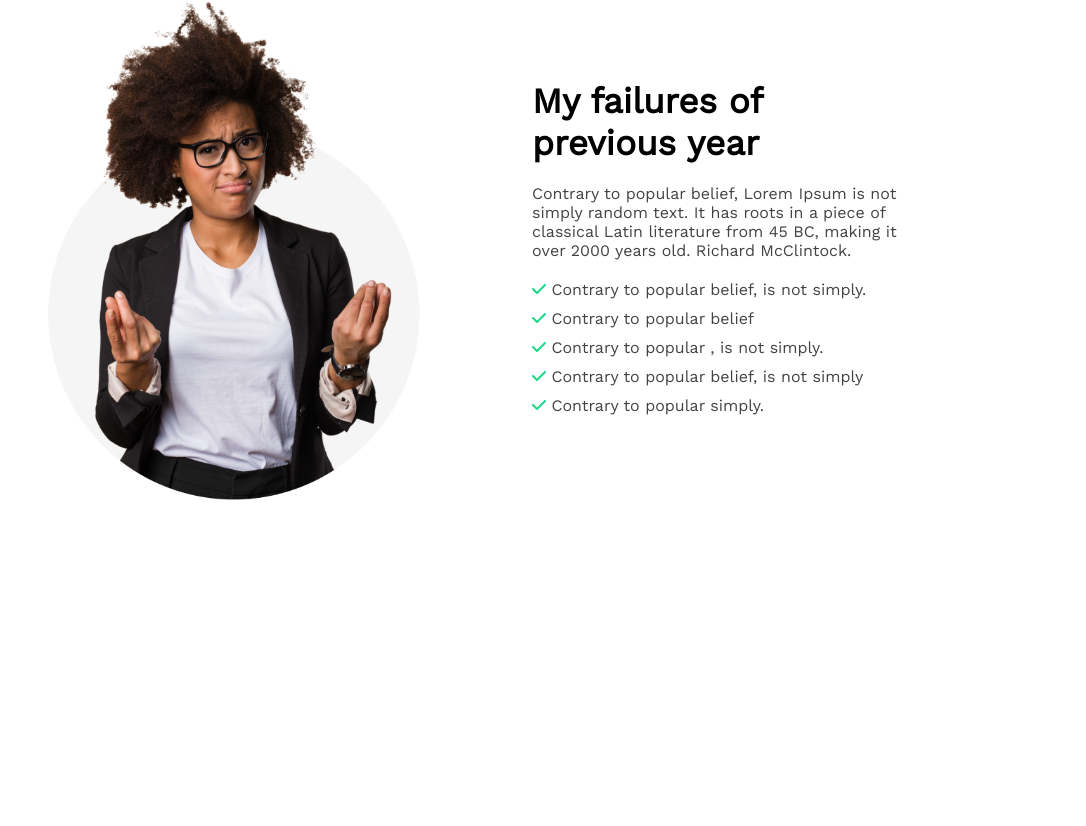
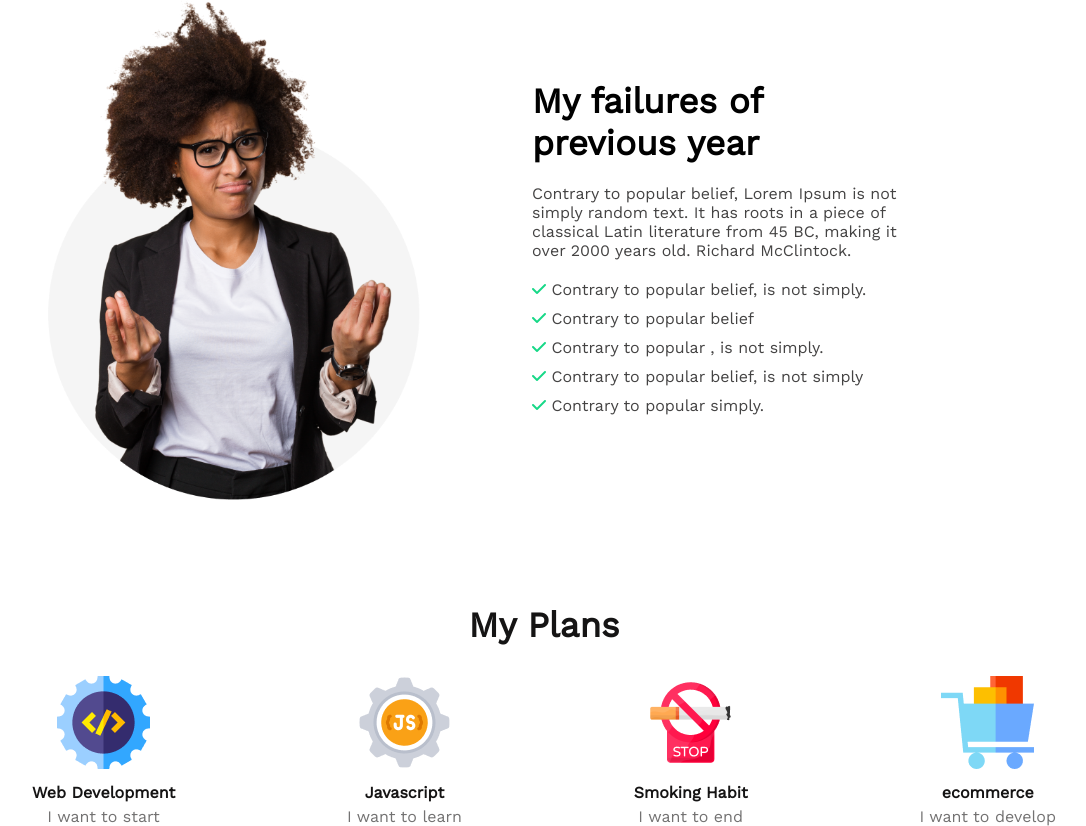
Before and after one commit to arminsultana05/new-year-assignment1, a plain HTML site: page index.html in a window 1280 px wide. Shown: the part 659-1485 px from the top of the page, without its empty margins (96-1182 px from the left). Before the commit the page ends 1163 px from the top, so only its background shows below. Drawn offline with nearby package versions, Linux system fonts and the light colour scheme.

Commit message:
skill section added

```diff
--- a/index.html
+++ b/index.html
@@ -54,6 +54,40 @@
         </div>
     </section>
 
+    <!-- My Plan Sections -->
+
+    <section class="plan-section">
+        <h1>My Plans</h1>
+        <div class="skill-section">
+            <div class="development">
+                <img src="./images/icons/web.png" alt="">
+                <h4>Web Development</h4>
+                <p>I want to start</p>
+
+            </div>
+            <div class="development">
+                <img src="./images/icons/js.png" alt="">
+                <h4>Javascript</h4>
+                <p>I want to learn</p>
+
+            </div>
+            <div class="development">
+                <img src="./images/icons/smoke.png" alt="">
+                <h4>Smoking Habit</h4>
+                <p>I want to end</p>
+
+            </div>
+            <div class="development">
+                <img src="./images/icons/ecom.png" alt="">
+                <h4>ecommerce</h4>
+                <p>I want to develop</p>
+
+            </div>
+
+        </div>
+
+    </section>
+
     </main>
 
 </body>
--- a/style/style.css
+++ b/style/style.css
@@ -81,6 +81,42 @@
     margin-top: 10px;
     font-size: 16px;
 }
-.all-list-item .fa-check{
+
+.all-list-item .fa-check {
     color: #16D887;
 }
+
+.plan-section {
+    max-width: 80%;
+    margin: 0 auto;
+}
+
+.plan-section h1 {
+    text-align: center;
+    color: #151414;
+    font-size: 35px;
+    Font-family: Work Sans;
+    margin-top: 100px;
+}
+
+.skill-section {
+    display: flex;
+    justify-content: space-between;
+    text-align: center;
+    margin-top: 30px;
+}
+
+.skill-section .development h4 {
+    color: #151414;
+    Font-family: Work Sans;
+    font-weight: bold;
+    font-family: 'Work Sans';
+    margin-top: 10px;
+
+}
+
+.skill-section .development p {
+    color: #737272;
+    font-size: 16px;
+    margin-top: 5px;
+}
```
